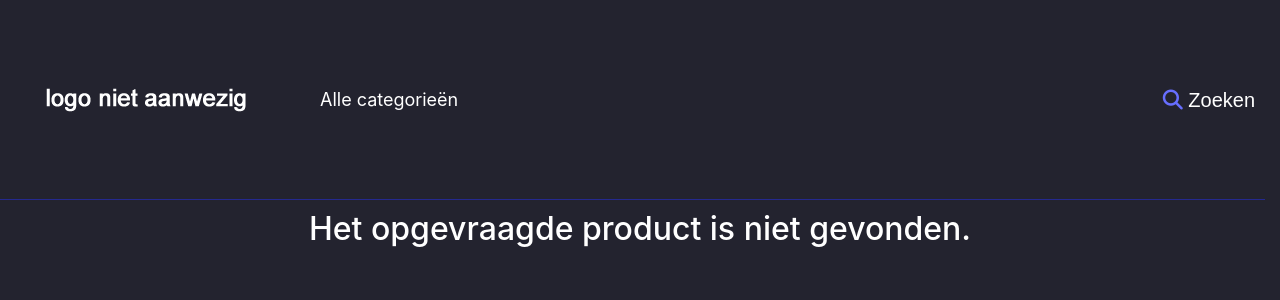
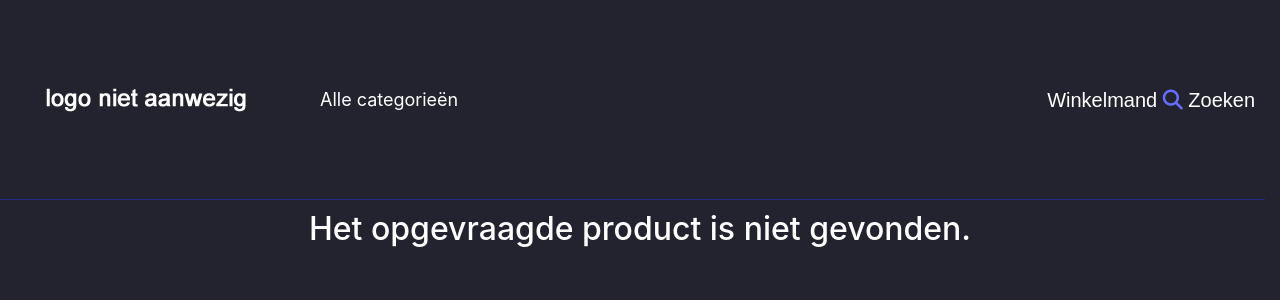
Before and after one commit to Hazent/NerdyGadgets, a PHP site: page /view.php in a window 1280 px wide. Shown: the top 300 px of the page. Run offline with PHP 8.4, Linux system fonts and the light colour scheme; data that the repository does not hold is empty; some libraries are stand-ins or nearby versions; some web fonts are replaced.

Commit message:
modified:   nerdygadgets/browse.php 	modified:   nerdygadgets/header.php 	modified:   nerdygadgets/view.php 	nerdygadgets/.idea/ 	nerdygadgets/winkelmand.php

```diff
--- a/nerdygadgets/browse.php
+++ b/nerdygadgets/browse.php
@@ -227,6 +227,7 @@ if (isset($amount)) {
                         <div class="CenterPriceLeftChild">
                             <h1 class="StockItemPriceText"><?php print sprintf("€ %0.2f", $row["SellPrice"]); ?></h1>
                             <h6>Inclusief BTW </h6>
+                            <button>Toevoegen aan Winkelmand</button>
                         </div>
                     </div>
                     <h1 class="StockItemID">Artikelnummer: <?php print $row["StockItemID"]; ?></h1>
--- a/nerdygadgets/header.php
+++ b/nerdygadgets/header.php
@@ -77,6 +77,7 @@ include "connect.php";
         </div>
         <ul id="ul-class-navigation">
             <li>
+                <a href="winkelmand.php" class="HrefDecoration">Winkelmand</a>
                 <a href="browse.php" class="HrefDecoration"><i class="fas fa-search" style="color:#676EFF;"></i> Zoeken</a>
             </li>
         </ul>
--- a/nerdygadgets/view.php
+++ b/nerdygadgets/view.php
@@ -120,6 +120,7 @@ if ($R) {
                     <div class="CenterPriceLeftChild">
                         <p class="StockItemPriceText"><b><?php print sprintf("€ %.2f", $Result['SellPrice']); ?></b></p>
                         <h6> Inclusief BTW </h6>
+                        <button type="button">Toevoegen aan Winkelmand</button>
                     </div>
                 </div>
             </div>
```
